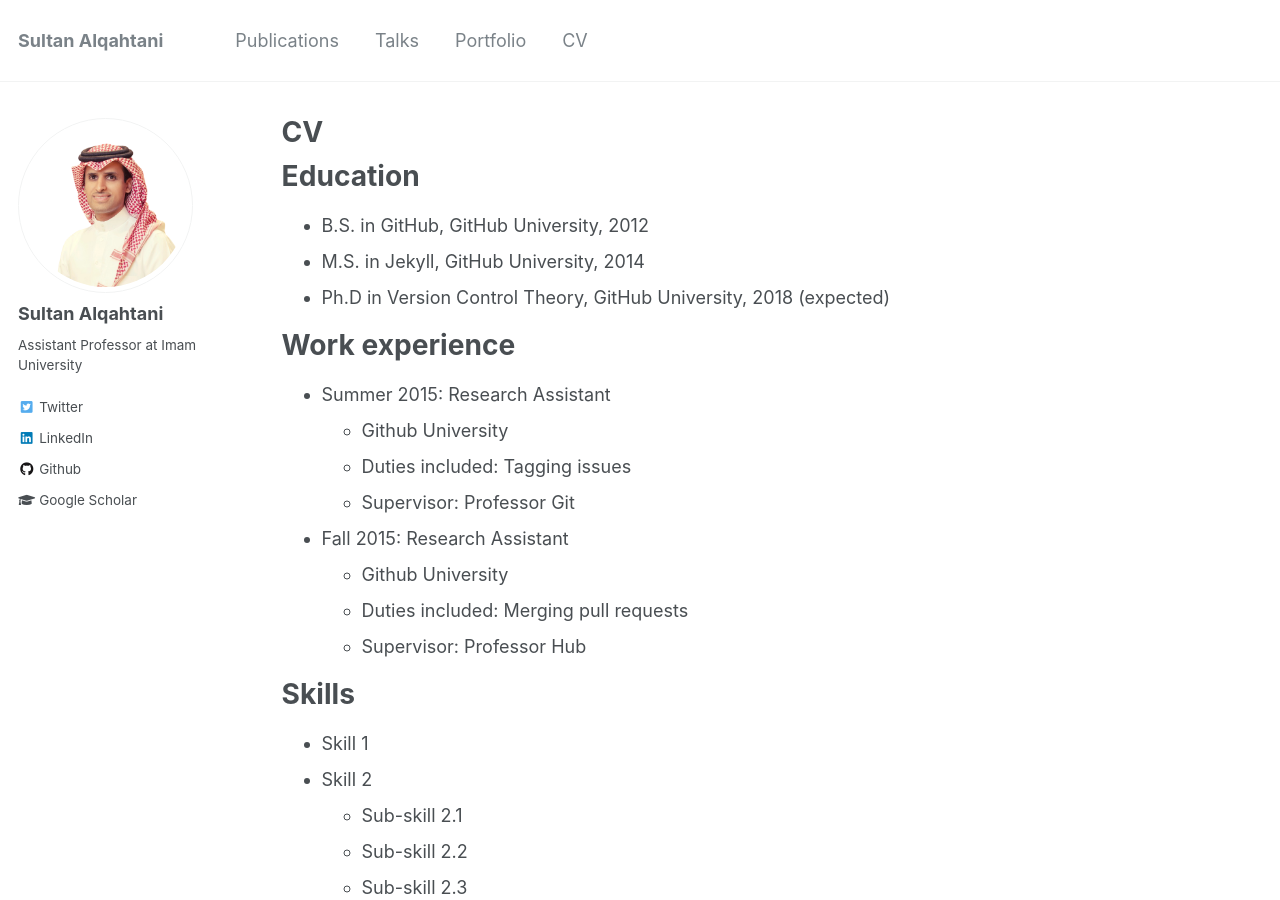
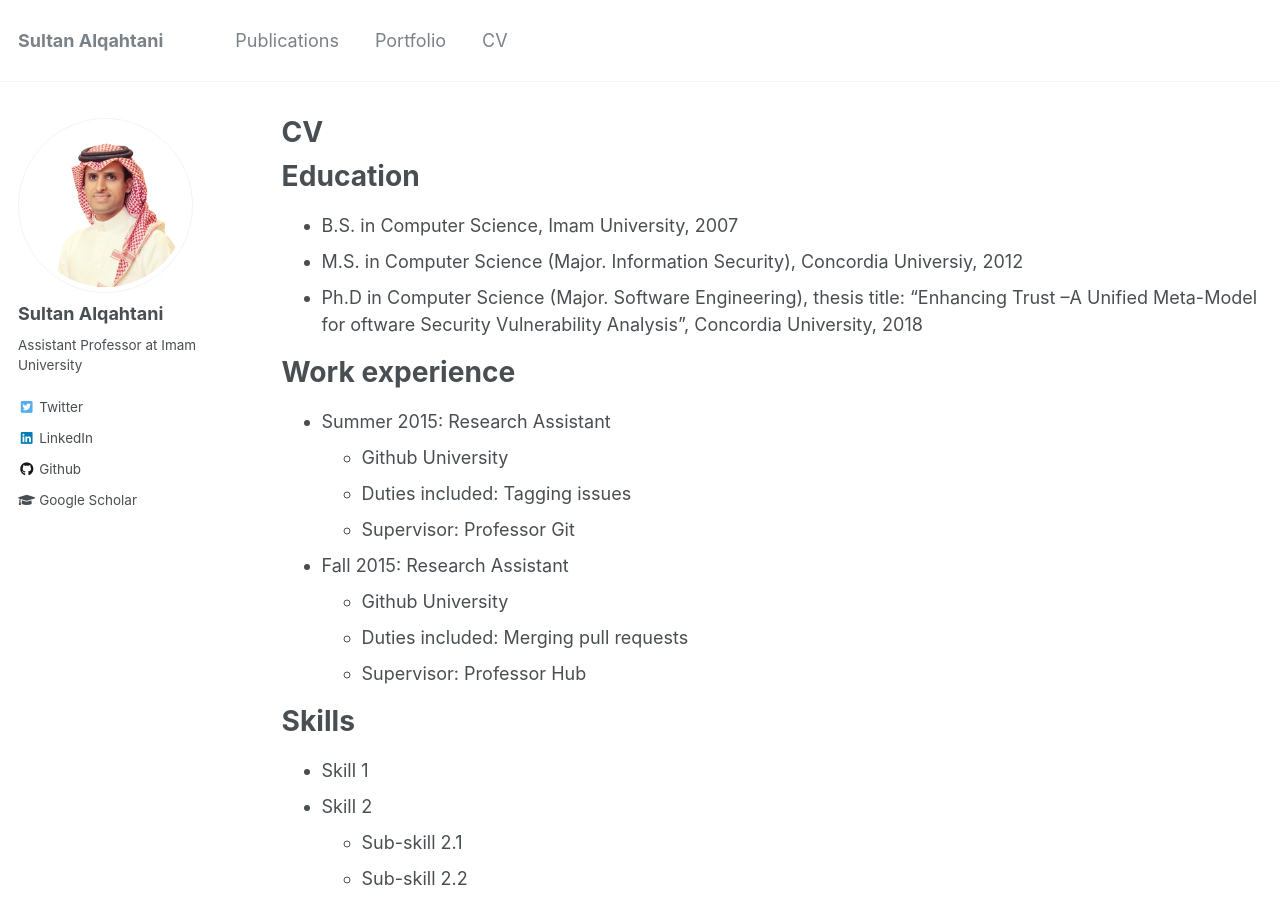
Before and after one commit to isultane/isultane.github.io, a Jekyll site: the page built from _pages/cv.md, in a window 1280 px wide and 900 px high. Built offline with Jekyll 4.4.1, drawn with Linux system fonts in a browser that asks for light colours.

Commit message:
updated CV page

```diff
--- a/_data/navigation.yml
+++ b/_data/navigation.yml
@@ -3,8 +3,8 @@
   - title: "Publications"
     url: /publications/
 
-  - title: "Talks"
-    url: /talks/
+  # - title: "Talks"
+  #   url: /talks/
 
   # - title: "Teaching"
   #   url: /teaching/
--- a/_pages/cv.md
+++ b/_pages/cv.md
@@ -11,9 +11,9 @@
 
 Education
 ======
-* B.S. in GitHub, GitHub University, 2012
-* M.S. in Jekyll, GitHub University, 2014
-* Ph.D in Version Control Theory, GitHub University, 2018 (expected)
+* B.S. in Computer Science, Imam University, 2007
+* M.S. in Computer Science (Major. Information Security), Concordia Universiy, 2012
+* Ph.D in Computer Science (Major. Software Engineering), thesis title: “Enhancing Trust –A Unified Meta-Model for  oftware Security Vulnerability Analysis”, Concordia University, 2018
 
 Work experience
 ======
```
